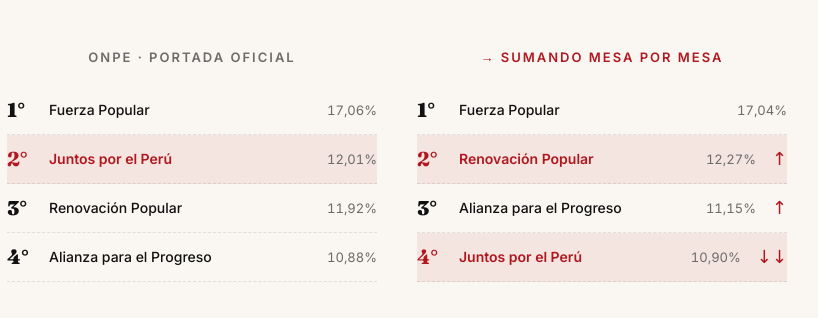
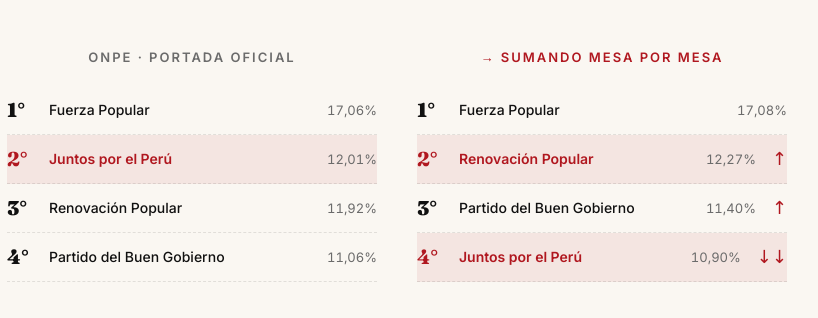
Before and after one commit to jackthony/auditoria-eg2026, a plain HTML site: page web/historia/index.html in a window 1280 px wide. Shown: the part 4186-4504 px from the top of the page, 243-1061 px from the left. Drawn offline with Linux system fonts and the light colour scheme.

Commit message:
fix(historia): podio con datos reales verificados findings_prime.json
OFICIAL: 1° FP · 2° JPP · 3° RP · 4° Buen Gobierno
MESA: 1° FP · 2° RP · 3° Buen Gobierno · 4° JPP

JPP cae 2° -> 4° (delta -2)
RP sube 3° -> 2°
Buen Gobierno sube 4° -> 3°

Fuente: reports/findings_prime.json · captura 20260419T035056Z

```diff
--- a/web/historia/index.html
+++ b/web/historia/index.html
@@ -239,13 +239,13 @@
       <div class="rank-row"><span class="rank-pos">1°</span><span class="rank-name">Fuerza Popular</span><span class="rank-pct">17,06%</span></div>
       <div class="rank-row jpp"><span class="rank-pos">2°</span><span class="rank-name">Juntos por el Perú</span><span class="rank-pct">12,01%</span></div>
       <div class="rank-row"><span class="rank-pos">3°</span><span class="rank-name">Renovación Popular</span><span class="rank-pct">11,92%</span></div>
-      <div class="rank-row"><span class="rank-pos">4°</span><span class="rank-name">Alianza para el Progreso</span><span class="rank-pct">10,88%</span></div>
+      <div class="rank-row"><span class="rank-pos">4°</span><span class="rank-name">Partido del Buen Gobierno</span><span class="rank-pct">11,06%</span></div>
     </div>
     <div class="podio-col alt">
       <div class="podio-title">Sumando mesa por mesa</div>
-      <div class="rank-row"><span class="rank-pos">1°</span><span class="rank-name">Fuerza Popular</span><span class="rank-pct">17,04%</span></div>
+      <div class="rank-row"><span class="rank-pos">1°</span><span class="rank-name">Fuerza Popular</span><span class="rank-pct">17,08%</span></div>
       <div class="rank-row rp alt-rp"><span class="rank-pos">2°</span><span class="rank-name">Renovación Popular</span><span class="rank-pct">12,27%</span><span class="rank-arrow">↑</span></div>
-      <div class="rank-row"><span class="rank-pos">3°</span><span class="rank-name">Alianza para el Progreso</span><span class="rank-pct">11,15%</span><span class="rank-arrow">↑</span></div>
+      <div class="rank-row"><span class="rank-pos">3°</span><span class="rank-name">Partido del Buen Gobierno</span><span class="rank-pct">11,40%</span><span class="rank-arrow">↑</span></div>
       <div class="rank-row jpp"><span class="rank-pos">4°</span><span class="rank-name">Juntos por el Perú</span><span class="rank-pct">10,90%</span><span class="rank-arrow">↓↓</span></div>
     </div>
   </div>
```
